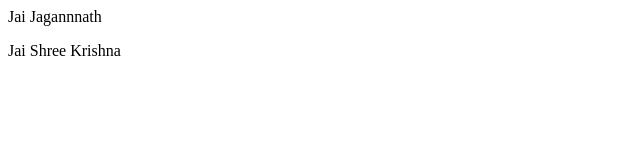
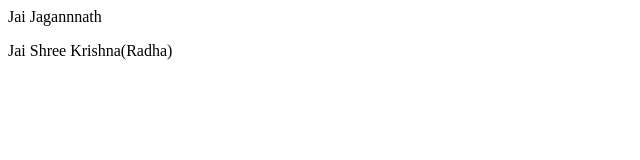
Before and after one commit to Kamal-Kanta/localrepo, a plain HTML site: page index.html in a window 1280 px wide. Shown: the full height of the page, 0-640 px from the left. Drawn offline with Linux system fonts and the light colour scheme.

Commit message:
Add A Name

```diff
--- a/index.html
+++ b/index.html
@@ -1,2 +1,2 @@
 <p>Jai Jagannnath </p>
-<p> Jai Shree Krishna</p>
+<p> Jai Shree Krishna(Radha)</p>
```
